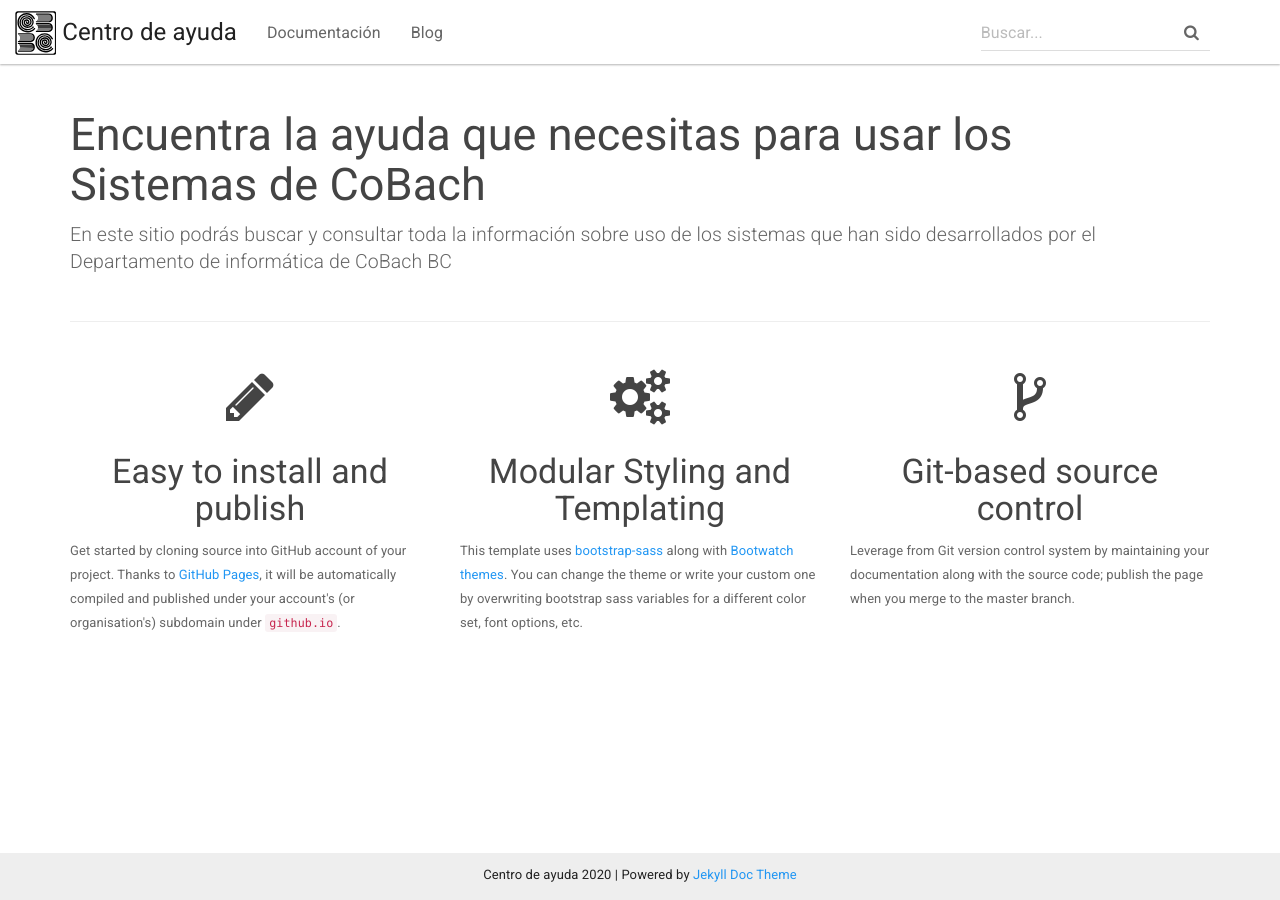
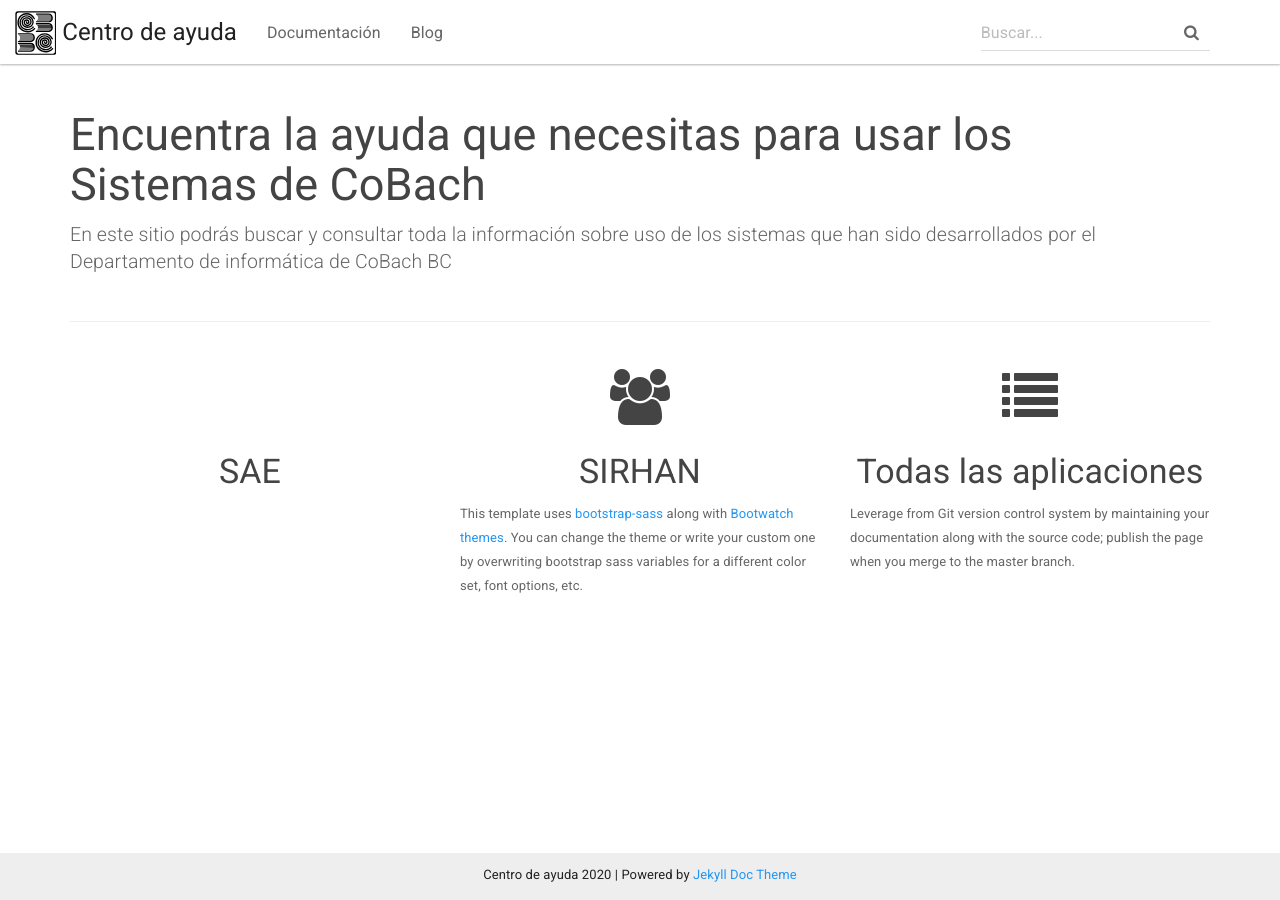
Before and after one commit to CoBachBC/centrodeayuda, a Jekyll site: the page built from docs/index.html, in a window 1280 px wide. Built offline with Jekyll 4.4.1, drawn with Linux system fonts in a browser that asks for light colours.

Commit message:
Update index.html

```diff
--- a/docs/index.html
+++ b/docs/index.html
@@ -12,21 +12,19 @@ layout: default
     <hr>
     <div class="row">
         <div class="col-sm-4">
-            <h1 class="text-center"><i class="fa fa-pencil" aria-hidden="true"></i></h1>
-            <h3 class="text-center">Easy to install and publish</h3>
-            <p>Get started by cloning source into GitHub account of your project. Thanks to <a href="https://pages.github.com">GitHub Pages</a>,
-              it will be automatically compiled and published under your account's (or organisation's) subdomain under <code>github.io</code>.
-            </p>
+            <h1 class="text-center"><i class="fa fa-chalkboard-teacher" aria-hidden="true"></i></h1>
+            <h3 class="text-center">SAE</h3>
+
         </div>
         <div class="col-sm-4">
-            <h1 class="text-center"><i class="fa fa-cogs" aria-hidden="true"></i></h1>
-            <h3 class="text-center">Modular Styling and Templating</h3>
+            <h1 class="text-center"><i class="fa fa-users" aria-hidden="true"></i></h1>
+            <h3 class="text-center">SIRHAN</h3>
             <p>This template uses <a href="https://github.com/twbs/bootstrap-sass">bootstrap-sass</a> along with <a href="https://bootswatch.com/">Bootwatch themes</a>.
             You can change the theme or write your custom one by overwriting bootstrap sass variables for a different color set, font options, etc.</p>
         </div>
         <div class="col-sm-4">
-            <h1 class="text-center"><i class="fa fa-code-fork" aria-hidden="true"></i></h1>
-            <h3 class="text-center">Git-based source control</h3>
+            <h1 class="text-center"><i class="fa fa-list" aria-hidden="true"></i></h1>
+            <h3 class="text-center">Todas las aplicaciones</h3>
             <p>Leverage from Git version control system by
               maintaining your documentation along with the source code; publish the page when you merge to the master branch.</p>
         </div>
```
